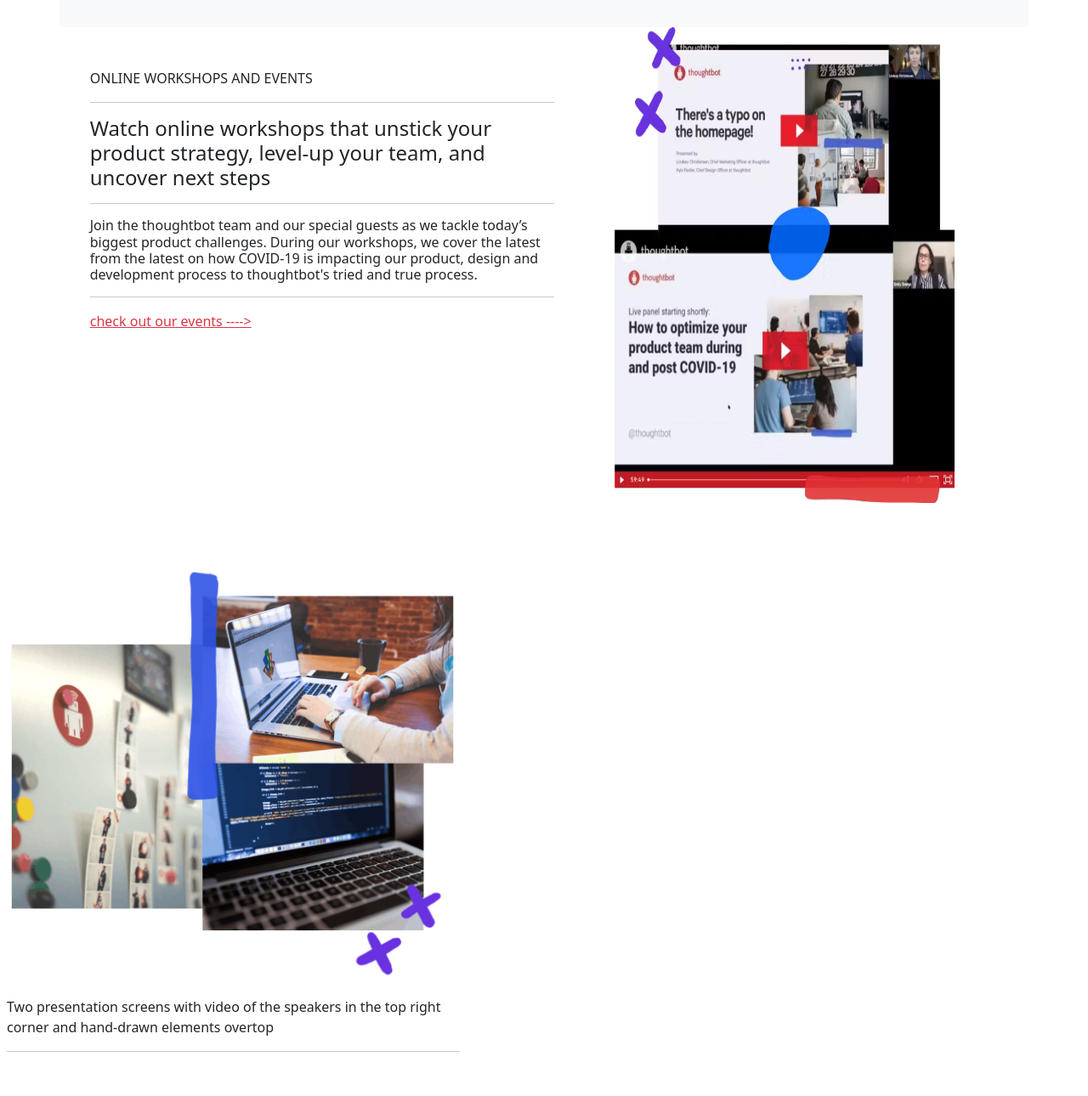
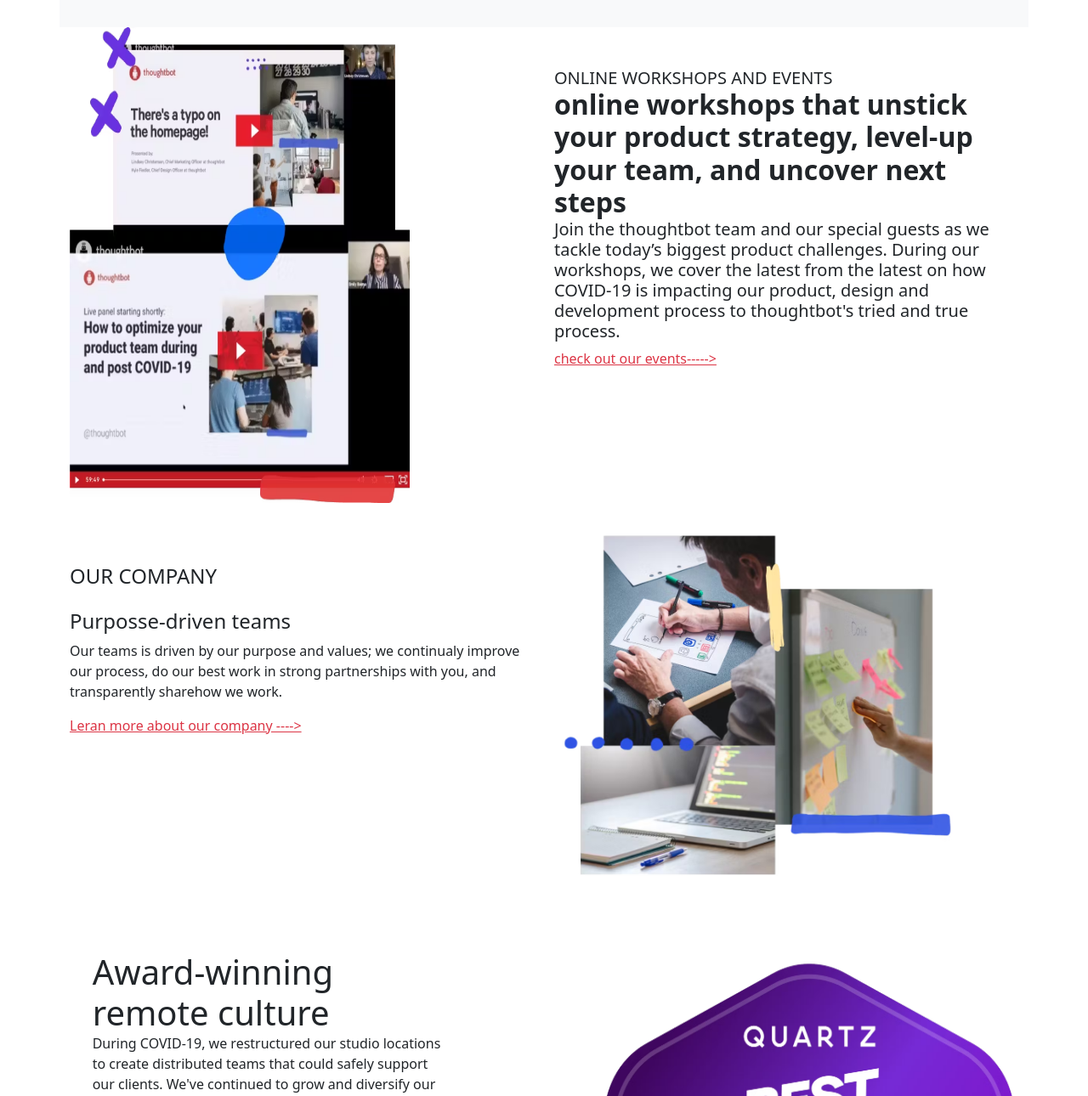
Before and after one commit to Aanuoluwapo26/Thought-Bot, a plain HTML site: page index.html in a window 1280 px wide. Shown: the part 3535-4825 px from the top of the page at 85% size. Drawn offline with nearby package versions, Linux system fonts and the light colour scheme.

Commit message:
new commit

```diff
--- a/index.html
+++ b/index.html
@@ -254,7 +254,8 @@
 					<div class="row">
 						<div class="col-lg-3 col-md-3 col-sm-6 d-flex">
 							<div>
-								<img src="botw.PNG" class="img-fluid" style="width: 100px; height: 70px" alt="logo">
+								<img src="mercy.jpeg.JPG" class="img-fluid" style="width: 100px; height: 70px"
+									alt="logo">
 
 							</div>
 							<p>Vail
@@ -270,6 +271,37 @@
 				</div>
 			</div>
 		</div>
+
+
+
+		<div class=" container">
+			<div class="row">
+				<div class="col-sm-10 col-lg-6 mx-auto">
+					<img src="typo.jpeg" class="img" alt="images" style="width:50vh; height: 70vh;">
+				</div>
+
+				<div class="col-sm-10 col-lg-6 card22 mx-auto mt-5">
+
+					<div class="card-body">
+						<p class="card-title h5">ONLINE WORKSHOPS AND EVENTS
+						</p>
+						<p class="card-title h2"><strong> online workshops that unstick your product strategy, level-up
+								your team, and uncover next steps</strong>
+
+						</p>
+						<p class="card-text h5">Join the thoughtbot team and our special guests as we tackle today’s
+							biggest product challenges. During our workshops, we cover the latest from the latest on how
+							COVID-19 is impacting our product, design and development process to thoughtbot's tried and
+							true process.
+
+						</p>
+						<left><a href="continent3.html" class="text-danger">check out our events----->
+							</a></left>
+					</div>
+				</div>
+			</div>
+		</div>
+
 
 
 		<!--
@@ -293,28 +325,7 @@
 				</div>
 			</div> -->
 
-		<div class=" container">
-			<div class="row">
-				<div class="col-sm-6 col-lg-6 card22 mx-auto mt-5">
-
-					<div class="card-body">
-						<p class="card-title h7">ONLINE WORKSHOPS AND EVENTS
-							<hr>
-						</p>
-						<p class="card-title h4">Watch online workshops that unstick your product strategy, level-up
-							your team, and uncover next steps
-							<hr>
-						</p>
-						<p class="card-text h6">Join the thoughtbot team and our special guests as we tackle today’s
-							biggest product challenges. During our workshops, we cover the latest from the latest on how
-							COVID-19 is impacting our product, design and development process to thoughtbot's tried and
-							true process.
-							<hr>
-						</p>
-						<left><a href="continent3.html" class="text-danger">check out our events ----></a></left>
-					</div>
-				</div>
-				<div class="col-sm-6 col-lg-5 mx-auto">
+		<!-- <div class="col-sm-6 col-lg-5 mx-auto">
 					<img src="thought.jpeg" class="img" alt="images" style="width:50vh; height: 70vh;">
 				</div>
 
@@ -334,11 +345,11 @@
 			</div>
 		</div>
 
-	</div>
+	</div> -->
 
+		<div class="container">
 			<div class="row">
-
-		<div class="col-md-2 col-12 col-lg-3 card22 mx-2 mt-5">
+				<div class="col-sm-10 col-lg-6 card22 mx-auto mt-5">
 
 					<div class="card-body">
 						<p class="card-title h4 my-4">OUR COMPANY</p>
@@ -355,7 +366,41 @@
 						</left>
 					</div>
 				</div>
+				<div class="col-sm-10 col-lg-6 mx-auto">
+					<img src="purpose.jpeg" class="img" alt="images" style="width:60vh; height: 60vh;">
+				</div>
 
+			</div>
+		</div>
+
+
+
+
+
+		<div class="container1 ">
+			<div class="row">
+				<div class="col-sm-4 col-6 mx-auto mt-5">
+					<div class="card-body">
+						<p class="card-title h1">Award-winning remote culture</p>
+						<p class="card-text">During COVID-19, we restructured our studio locations to create distributed
+							teams that could safely support our clients. We've continued to grow and diversify our team
+							while continuously improving how we work with clients and with each other remotely. We've
+							learned a few things along the way, and are excited to be recognized by Quartz as one of the
+							Best Companies for Remote Workers in 2022.
+
+					</div>
+				</div>
+				<div class="col-sm-5 col-lg-6">
+					<img src="best.jpeg" class="img" alt="images" style="width:75vh; height: 80vh;">
+				</div>
+			</div>
+		</div>
+
+
+
+
+
+<!--
 		<div class="col-md-2 col-12 col-lg-3 card3 mx-2 mt-5">
 			<img src="hh.PNG" class="card-img-top" alt="">
 			<div class="card-body">
@@ -368,9 +413,10 @@
 					love.
 					<hr>
 				</p>
-				<left><a href="continent3.html" class="text-danger">Dive into our resourses ----></a></left>
+				<left><a href="continent3.html" class="text-danger">Dive into our resourses ---</a></left>
 			</div>
 		</div>
+	</div> -->
 
 	<div class="col-md-2 col-12 col-lg-2 card4 mx-2 mt-5">
 		<div class="card-body">
```
Also changed, not shown: best.jpeg (added), mercy.jpeg.JPG (added), purpose.jpeg (added), typo.jpeg (added). Lines whose indentation alone changed are shown as unchanged.
